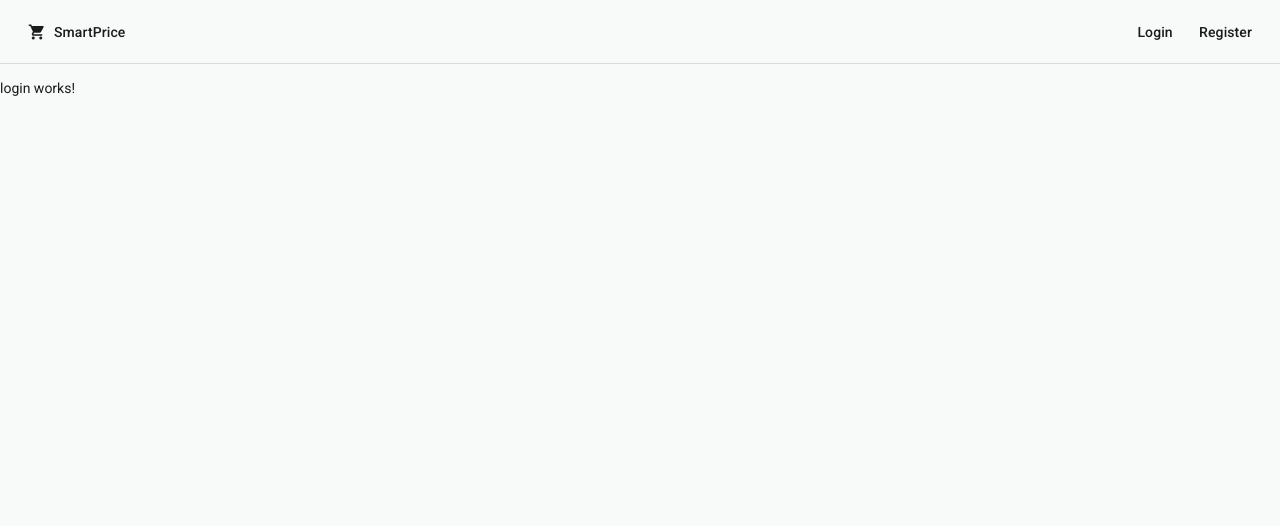
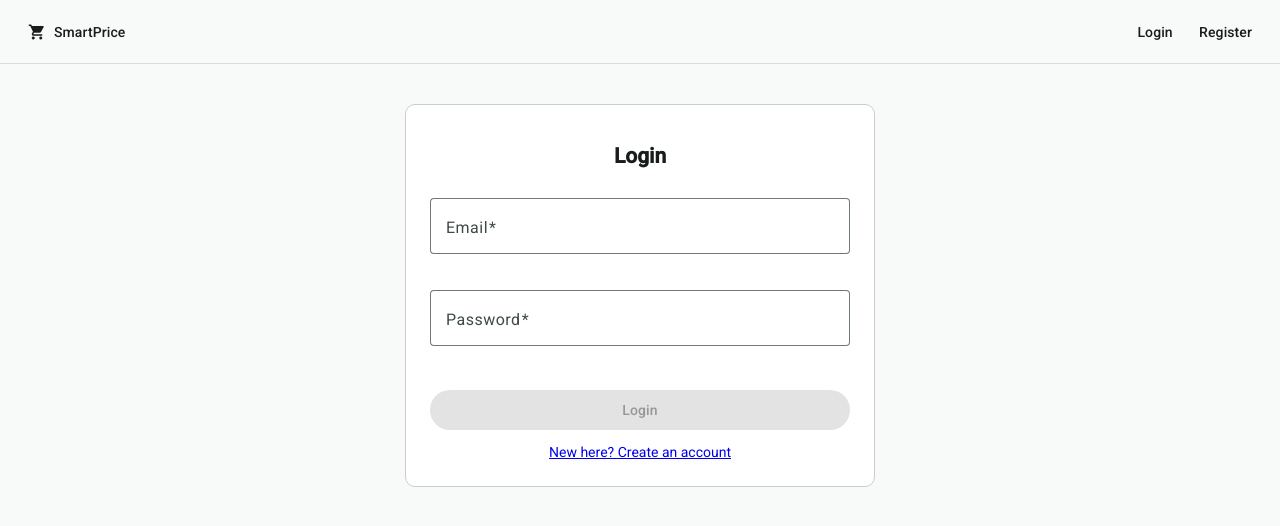
Before and after one commit to JorgeAndres-GitHub/Angular-Market-Client, an Angular app: page /login in a window 1280 px wide. Shown: the top 526 px of the page. Built offline with nearby package versions, Linux system fonts and the light colour scheme.

Commit message:
Making the designt for login layout

```diff
--- a/src/app/components/login/login.html
+++ b/src/app/components/login/login.html
@@ -1 +1,21 @@
-<p>login works!</p>
+<div class="authentication-box">
+    <h2>Login</h2>
+    <div>
+        <form (submit)="submitLogin()" [formGroup]="form">
+            <mat-form-field appearance="outline">
+                <mat-label>Email</mat-label>
+                <input matInput placeholder="Enter your email" [formControl]="form.controls.email">
+                <mat-error>{{getErrorEmailField()}}</mat-error>
+            </mat-form-field>
+            <mat-form-field appearance="outline">
+                <mat-label>Password</mat-label>
+                <input matInput type="password" placeholder="Enter your password" [formControl]="form.controls.password">
+                <mat-error>{{getErrorPasswordField()}}</mat-error>
+            </mat-form-field>
+            <div>
+                <button mat-raised-button type="submit" [disabled]="form.invalid">Login</button>
+                <a routerLink="/register">New here? Create an account</a>
+            </div>
+        </form>
+    </div>
+</div>
--- a/src/app/components/login/login.ts
+++ b/src/app/components/login/login.ts
@@ -1,11 +1,44 @@
 import { Component } from '@angular/core';
+import { FormBuilder, ReactiveFormsModule, Validators } from '@angular/forms';
+import { MatButtonModule } from '@angular/material/button';
+import { MatFormFieldModule } from '@angular/material/form-field';
+import { MatInputModule } from '@angular/material/input';
+import { RouterLink } from '@angular/router';
 
 @Component({
   selector: 'app-login',
-  imports: [],
+  imports: [MatFormFieldModule, MatButtonModule, ReactiveFormsModule, MatInputModule, RouterLink],
   templateUrl: './login.html',
   styleUrl: './login.css',
 })
 export class Login {
+  private formBuilder = new FormBuilder();
 
+  form = this.formBuilder.group({
+    email: ['', {validators: [Validators.required]}],
+    password: ['', {validators: [Validators.required]}],
+  });
+
+  getErrorEmailField(): string{
+    let email = this.form.controls.email;
+    if(email.hasError('required')){
+      return 'Email is required';
+    }
+
+    return "";
+  }
+
+  getErrorPasswordField(): string{
+    let password = this.form.controls.password;
+    if(password.hasError('required')){
+      return 'Password is required';
+    }
+    return "";
+  }
+
+  submitLogin(){
+    if(this.form.valid){
+      console.log(this.form.value);
+    }
+  }
 }
--- a/src/app/components/register/register.css
+++ b/src/app/components/register/register.css
@@ -1,47 +1,4 @@
-h2 {
-    text-align: center;
-    margin-bottom: 2rem;
-}
-
-form {
-    display: flex;
-    flex-direction: column;
-}
-
-mat-form-field {
-    margin-bottom: 16px;
-}
-
-form > div {
-    display: flex;
-    flex-direction: column;
-    gap: 12px;
-    margin-top: 8px;
-}
-
-form > div a {
-    text-align: center;
-}
-
 .register-container {
     width: 300px;
     margin: 0 auto;
 }
-
-.box {
-    max-width: 420px;
-    width: 100%;
-    margin: 40px auto;
-    border: 1px solid #ccc;
-    padding: 24px;
-    border-radius: 10px;
-    background-color: #fff;
-
-    transition: transform 0.3s ease, box-shadow 0.3s ease;
-}
-
-/* Hover */
-.box:hover {
-    transform: scale(1.03);
-    box-shadow: 0 10px 25px rgba(0, 0, 0, 0.15);
-}
--- a/src/app/components/register/register.html
+++ b/src/app/components/register/register.html
@@ -1,4 +1,4 @@
-<div class="box">
+<div class="authentication-box">
     <h2>Register</h2>
     <div class="register-container">
         <form (submit)="submitRegistration()" [formGroup]="form">
--- a/src/styles.css
+++ b/src/styles.css
@@ -1 +1,41 @@
-/* You can add global styles to this file, and also import other style files */
+h2 {
+    text-align: center;
+    margin-bottom: 2rem;
+}
+
+form {
+    display: flex;
+    flex-direction: column;
+}
+
+mat-form-field {
+    margin-bottom: 16px;
+}
+
+form > div {
+    display: flex;
+    flex-direction: column;
+    gap: 12px;
+    margin-top: 8px;
+}
+
+form > div a {
+    text-align: center;
+}
+
+.authentication-box {
+    max-width: 420px;
+    width: 100%;
+    margin: 40px auto;
+    border: 1px solid #ccc;
+    padding: 24px;
+    border-radius: 10px;
+    background-color: #fff;
+
+    transition: transform 0.3s ease, box-shadow 0.3s ease;
+}
+
+.authentication-box:hover {
+    transform: scale(1.03);
+    box-shadow: 0 10px 25px rgba(0, 0, 0, 0.15);
+}
```
